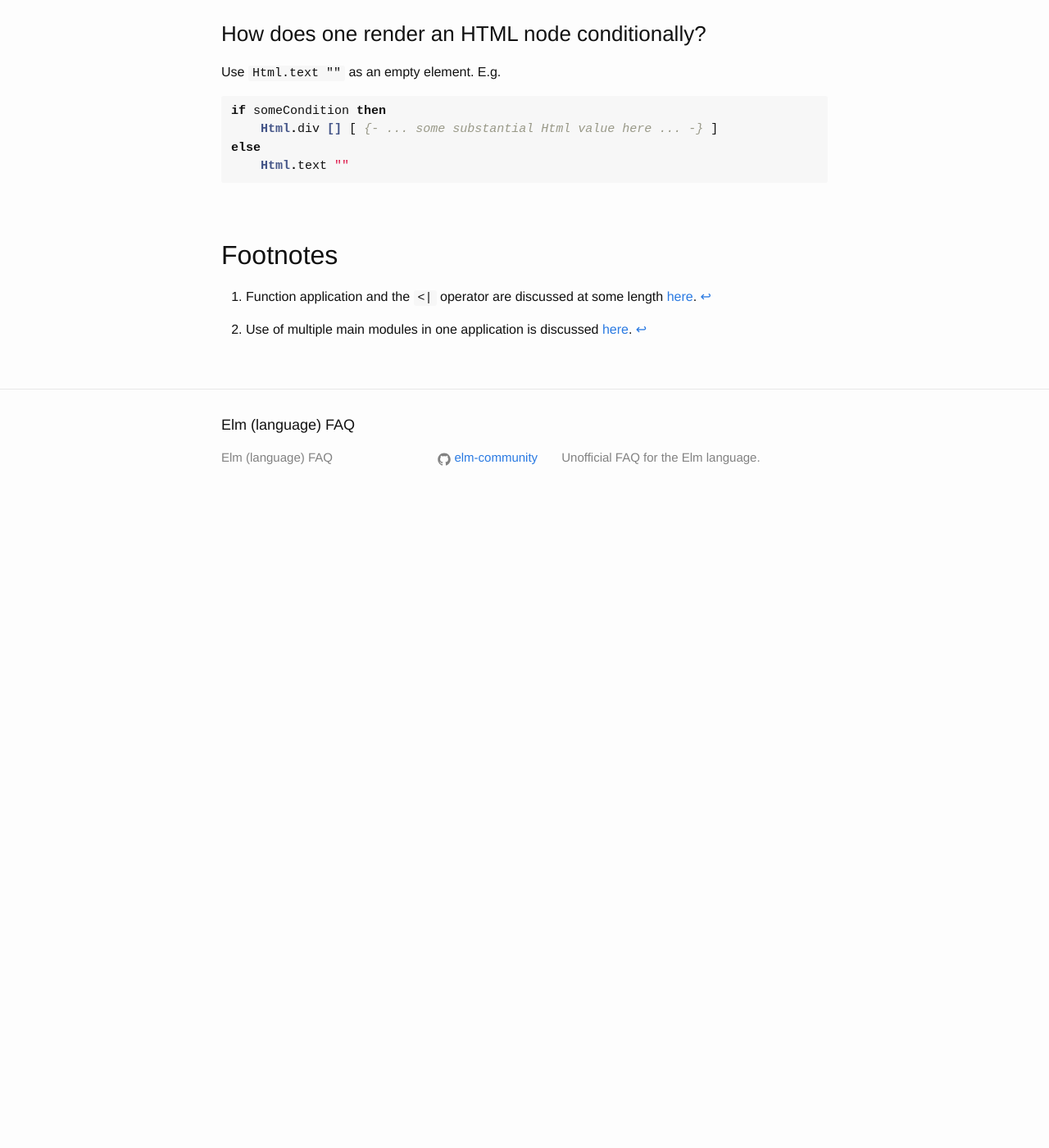
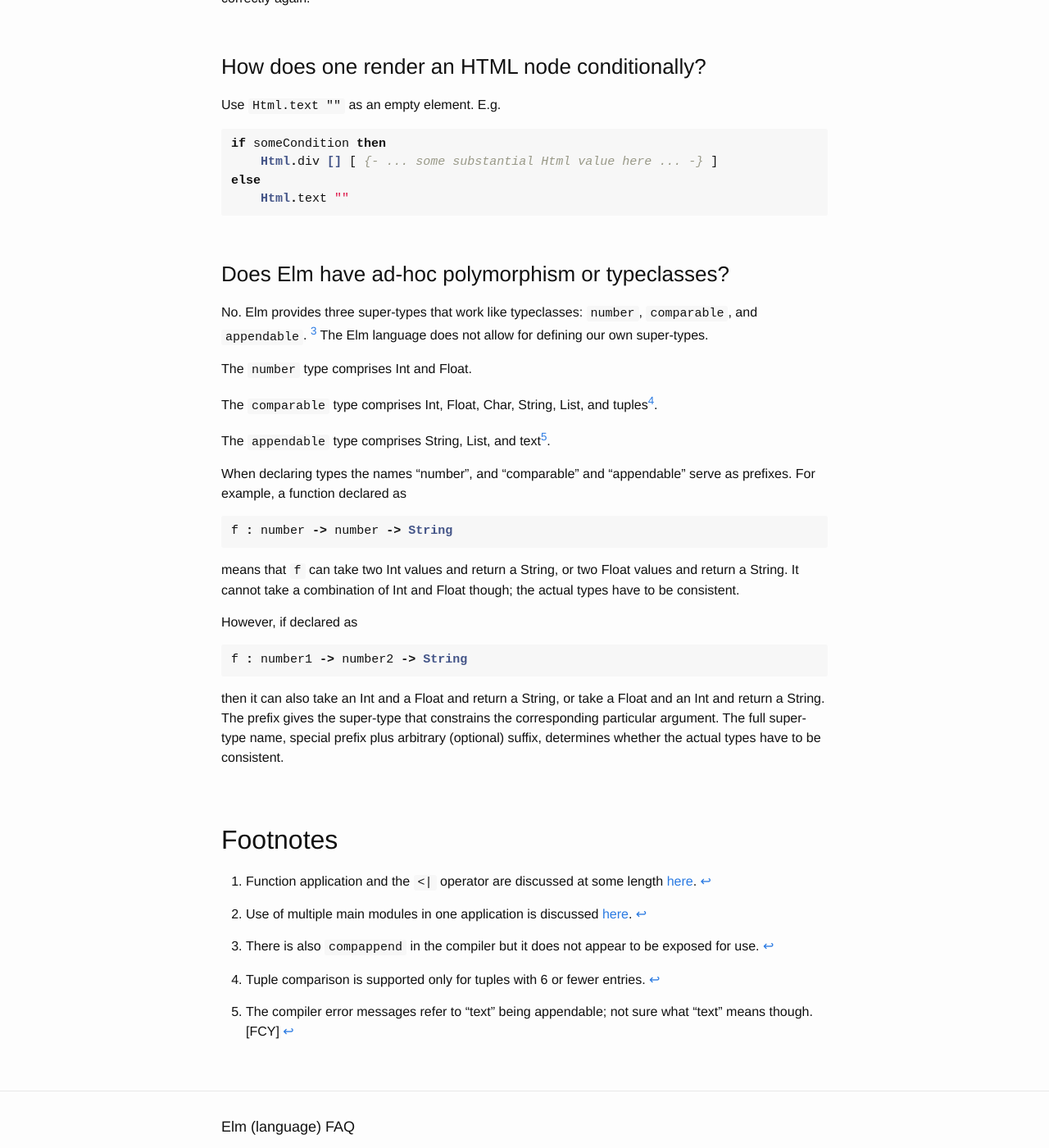
Before and after one commit to gunnarahlberg/elm-faq, a Jekyll site: the page built from index.md, in a window 1280 px wide and 1400 px high, scrolled down 7579 px. Shown: the whole window at 82% size. Built offline with Jekyll 4.4.1, drawn with Linux system fonts in a browser that asks for light colours; before the commit the page ends 8209 px from its top, so only the background shows below that; some of the changed text lies outside the part shown.

Commit message:
no typeclasses or ad hoc polymorphism

````diff
--- a/index.md
+++ b/index.md
@@ -268,4 +268,38 @@
     Html.text ""
 ```
 
+### Does Elm have ad-hoc polymorphism or typeclasses?
+
+No. Elm provides three super-types that work like typeclasses:
+`number`, `comparable`, and `appendable`. [^compappend]
+The Elm language does not allow for defining our own super-types.
+
+[^compappend]: There is also `compappend` in the compiler but it does not appear to be exposed for use.
+
+The `number` type comprises Int and Float.
+
+The `comparable` type comprises Int, Float, Char, String, List, and tuples[^tuple_compare].
+
+[^tuple_compare]: Tuple comparison is supported only for tuples with 6 or fewer entries.
+
+The `appendable` type comprises String, List, and text[^text_append].
+
+[^text_append]: The compiler error messages refer to "text" being appendable; not sure what "text" means though. [FCY]
+
+When declaring types the names "number", and "comparable" and "appendable" serve as prefixes. For example, a function declared as
+
+```haskell
+f : number -> number -> String
+```
+
+means that `f` can take two Int values and return a String, or two Float values and return a String. It cannot take a combination of Int and Float though; the actual types have to be consistent.
+
+However, if declared as
+
+```haskell
+f : number1 -> number2 -> String
+```
+
+then it can also take an Int and a Float and return a String, or take a Float and an Int and return a String. The prefix gives the super-type that constrains the corresponding particular argument. The full super-type name, special prefix plus arbitrary (optional) suffix, determines whether the actual types have to be consistent.
+
 ## Footnotes
````
